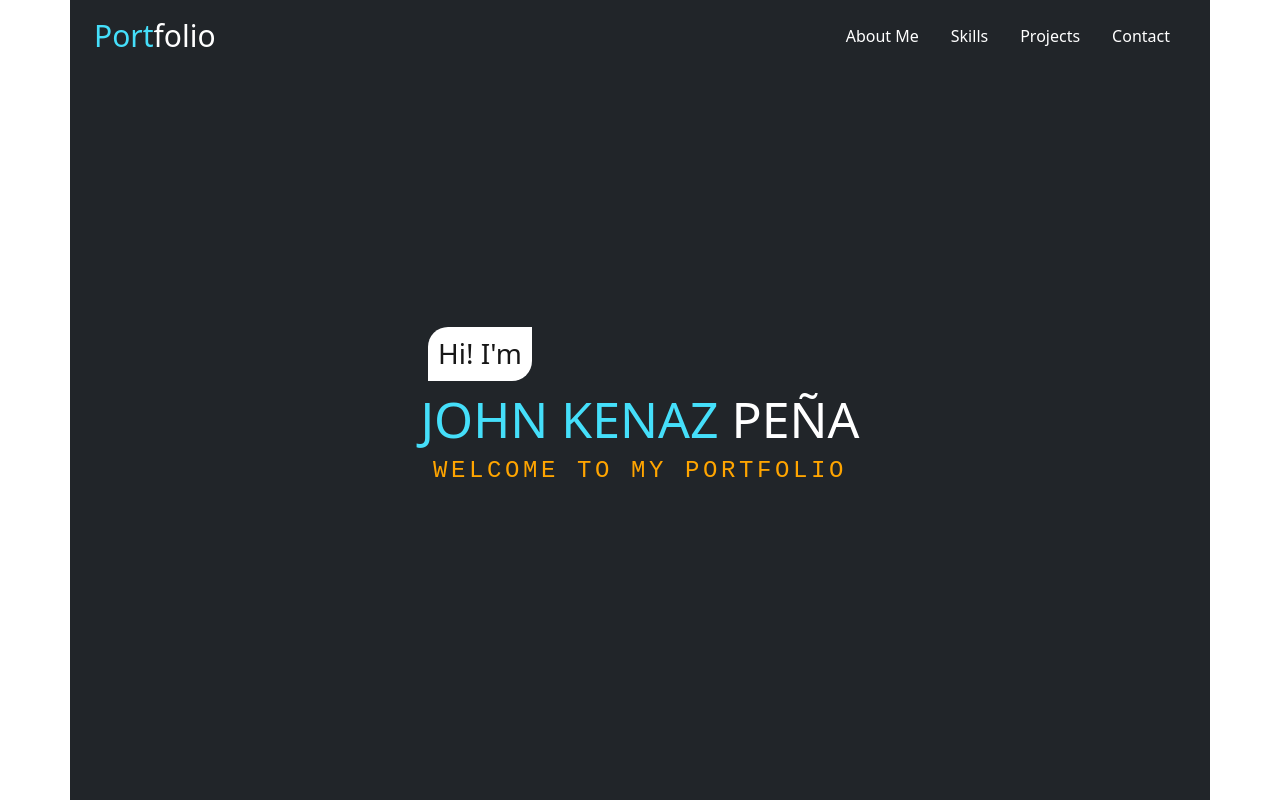
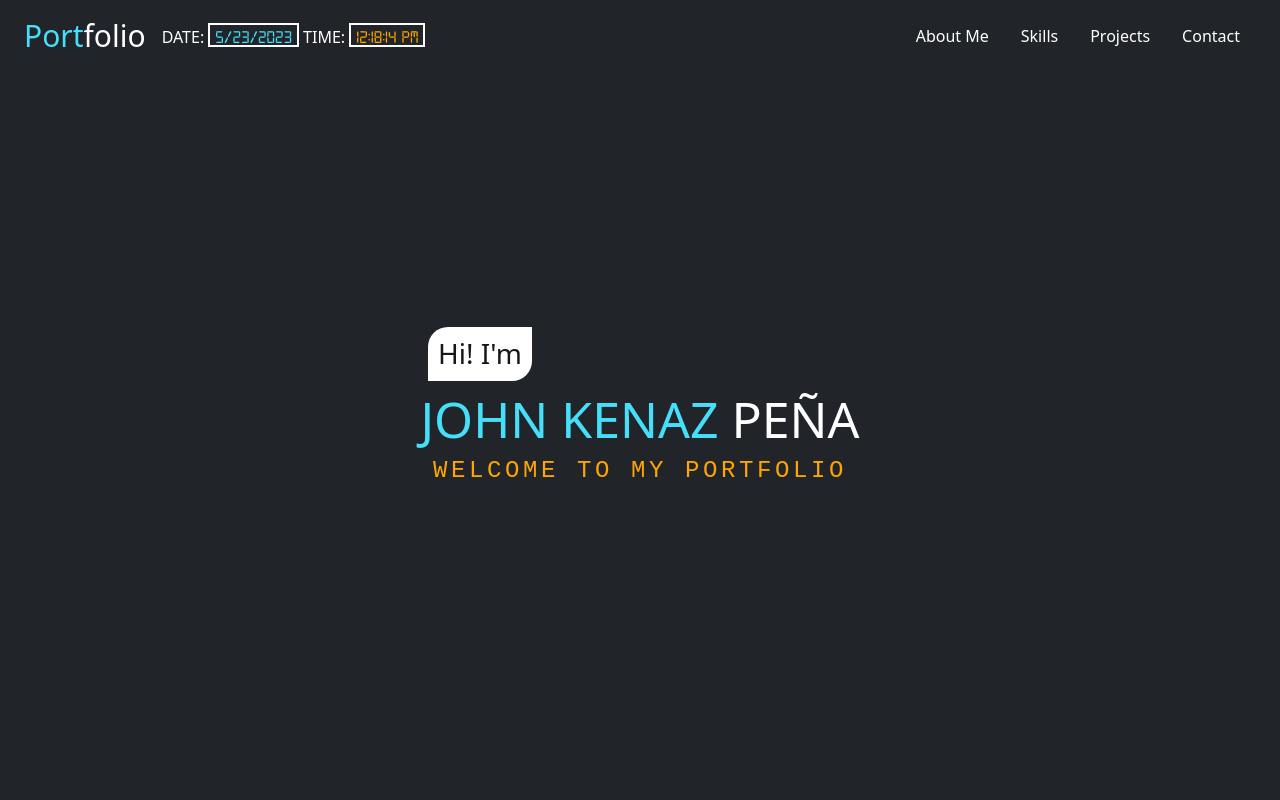
Before and after one commit to JohnKenaz/Portfolio, a plain HTML site: page index.html in a window 1280 px wide. Shown: the top 800 px of the page. Drawn offline with nearby package versions, Linux system fonts and the light colour scheme.

Commit message:
I have successfull added date and time. Then I add some fewer adjustments.

```diff
--- a/css/style.css
+++ b/css/style.css
@@ -15,6 +15,28 @@
   color: orange;
 }
 
+@font-face{
+    font-family: 'myFont';
+    src: url(../fonts/digital-7.ttf);
+
+}
+#date{
+    font-family: myFont;
+    color: rgb(69, 223, 250);
+    font-size: 18px;
+    padding: 5px;
+    border: 2px solid;
+    border-color: white;
+}
+#time{
+    font-family: myFont;
+    color: orange;
+    font-size: 18px;
+    padding: 5px;
+    border: 2px solid;
+    border-color: white;
+}
+
 @media screen and (max-width: 768px) {
     #head {
         font-size: 14px important;
--- a/index.html
+++ b/index.html
@@ -9,11 +9,12 @@
   <title>My Portfolio</title>
 </head>
 <body>
-  <div class="container bg-dark">
+  <div class="container-fluid bg-dark">
     <!-- Navbar -->
     <nav class="navbar navbar-expand-lg navbar-dark bg-dark sticky-top">
       <div class="container-fluid">
         <a class="navbar-brand" style="font-size: 30px;"><span style="color: rgb(69, 223, 250);">Port</span>folio</a>
+        <span style="color: white;">DATE: <span id="date"></span> TIME: <span id="time"></span></span>
         <button class="navbar-toggler" type="button" data-bs-toggle="collapse" data-bs-target="#navbarNav" aria-controls="navbarNav" aria-expanded="false" aria-label="Toggle navigation">
           <span class="navbar-toggler-icon"></span>
         </button>
@@ -151,6 +152,7 @@
 
   <!-- SCRIPT -->
   <script>
+    // TYPEWRITER EFFECT
       const text = "WELCOME TO MY PORTFOLIO";
       let index = 0;
 
@@ -168,8 +170,27 @@ function typeWriter() {
           }, 3000); // Wait for 3 second before starting again
         }
       }
+      typeWriter();
+  </script>
 
-typeWriter();
+  <!-- TIME AND DATE -->
+  <script>
+    // create a new Date object
+    let currentDate = new Date();
+
+    // set the timezone to "America/New_York"
+    let options = { timeZone: 'Asia/Manila' };
+
+    // format the date and time as a string with the specified timezone
+    let dateStr = currentDate.toLocaleDateString('en-US', options);
+    let timeStr = currentDate.toLocaleTimeString('en-US', options);
+
+    // display the date and time on the web page
+    document.getElementById("date").innerHTML = dateStr;
+    document.getElementById("time").innerHTML = timeStr;
+
+    // update the date and time display every second
+    setInterval(updateDateTime, 1000);
   </script>
 </body>
 </html>
```
Also changed, not shown: fonts/digital-7 (italic).ttf (added), fonts/digital-7 (mono italic).ttf (added), fonts/digital-7 (mono).ttf (added), fonts/digital-7.ttf (added), fonts/digitalix.ttf (added), fonts/readme.txt (added). Lines whose indentation alone changed are shown as unchanged.
